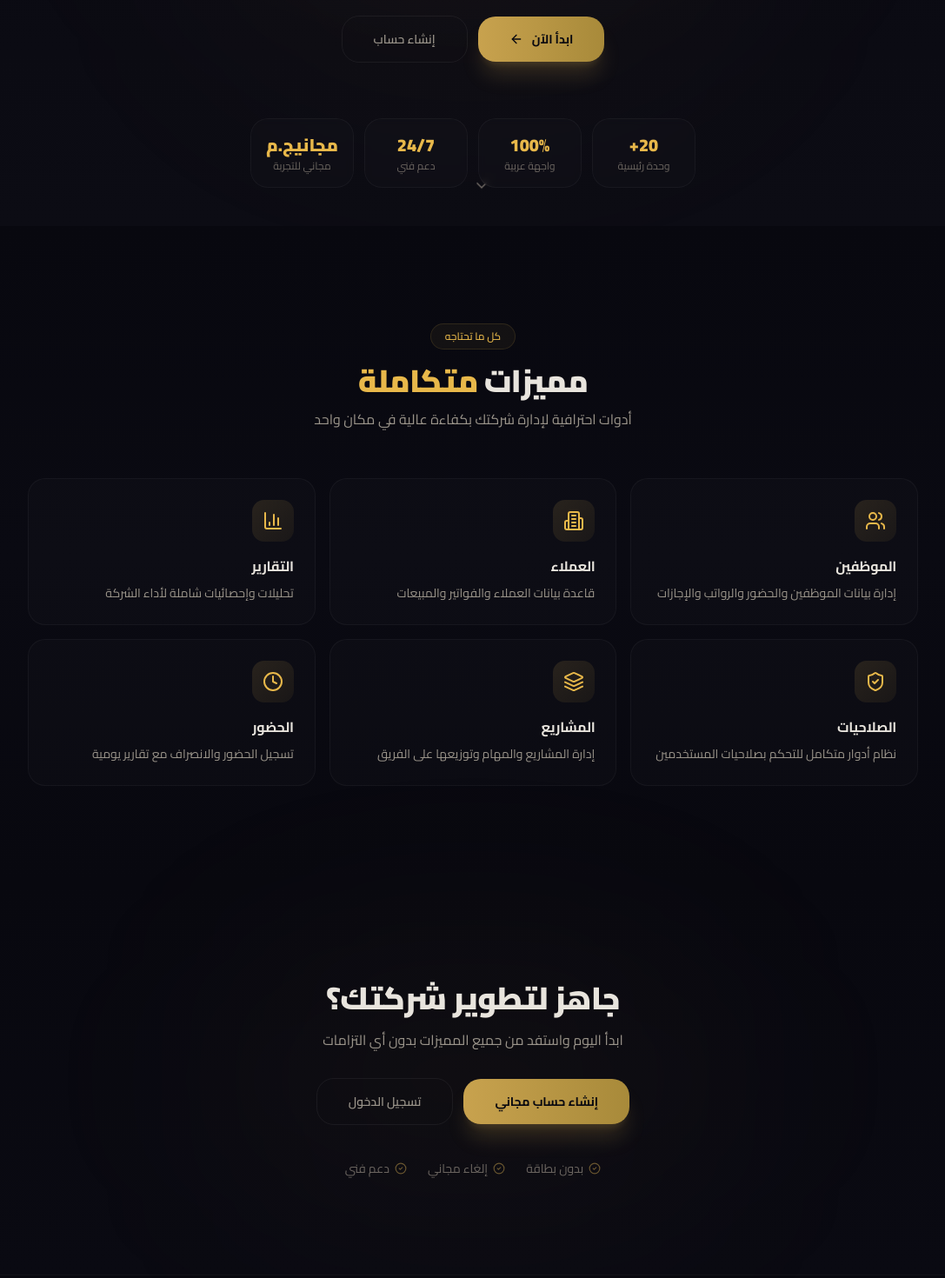
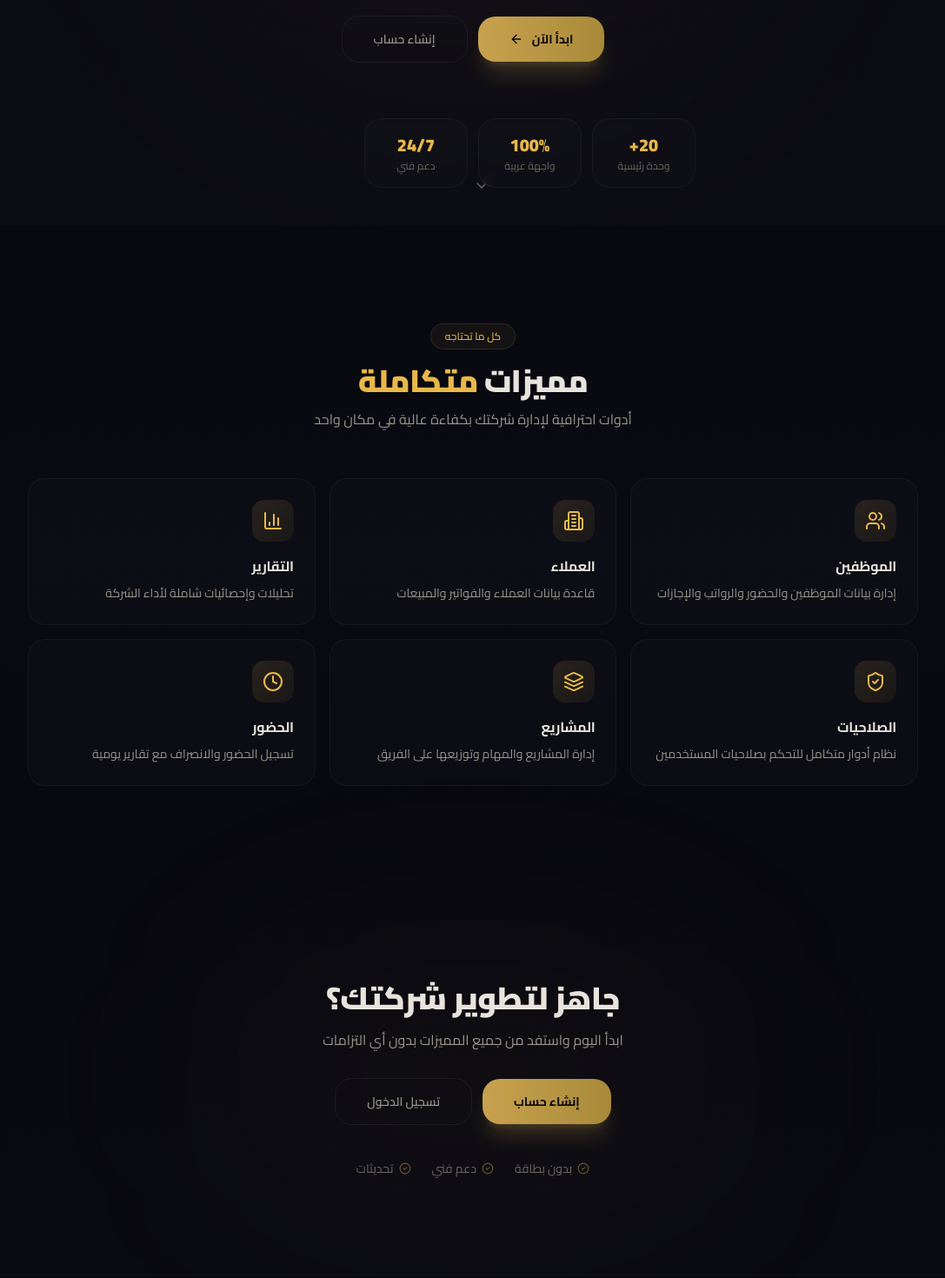
Before and after one commit to mmmelbahrawy55-beep/serves, a Next.js app: page / in a window 1280 px wide. Shown: the part 540-2010 px from the top of the page at 87% size, without its empty margins (96-1183 px from the left). Built offline with nearby package versions, Linux system fonts and the light colour scheme; no server answers.

Commit message:
Remove all 'مجاني' text from landing page

```diff
--- a/src/app/page.tsx
+++ b/src/app/page.tsx
@@ -20,7 +20,6 @@ const stats = [
   { end: 20, suffix: "+", label: "وحدة رئيسية" },
   { end: 100, suffix: "%", label: "واجهة عربية" },
   { end: 24, suffix: "/7", label: "دعم فني" },
-  { end: 0, suffix: "ج.م", label: "مجاني للتجربة", display: "مجاني" },
 ];
 
 /* ─── Animated Counter ─── */
@@ -326,7 +325,7 @@ export default function LandingPage() {
           <Reveal delay={0.2}>
             <div className="flex flex-col items-center justify-center gap-3 sm:flex-row">
               <Link href="/register" className="inline-flex w-full items-center justify-center gap-2 rounded-2xl bg-gradient-to-r from-amber-500 to-amber-600 px-9 py-4 text-sm font-bold text-[#08080f] shadow-xl shadow-amber-500/20 transition-all duration-300 hover:from-amber-400 hover:to-amber-500 hover:shadow-amber-500/30 hover:-translate-y-0.5 sm:w-auto">
-                إنشاء حساب مجاني
+                إنشاء حساب
               </Link>
               <Link href="/login" className="inline-flex w-full items-center justify-center gap-2 rounded-2xl border border-white/[0.06] px-9 py-4 text-sm font-semibold text-[#9a948a] transition-all duration-300 hover:border-white/[0.12] hover:bg-white/[0.03] hover:text-white sm:w-auto">
                 تسجيل الدخول
@@ -335,7 +334,7 @@ export default function LandingPage() {
           </Reveal>
           <Reveal delay={0.3}>
             <div className="mx-auto mt-10 flex flex-wrap items-center justify-center gap-4 text-xs text-[#6b6560] sm:gap-6 sm:text-sm">
-              {["بدون بطاقة", "إلغاء مجاني", "دعم فني"].map((text) => (
+              {["بدون بطاقة", "دعم فني", "تحديثات"].map((text) => (
                 <span key={text} className="flex items-center gap-1.5">
                   <CheckCircle2 className="h-3.5 w-3.5 text-amber-500/50" />
                   {text}
```
